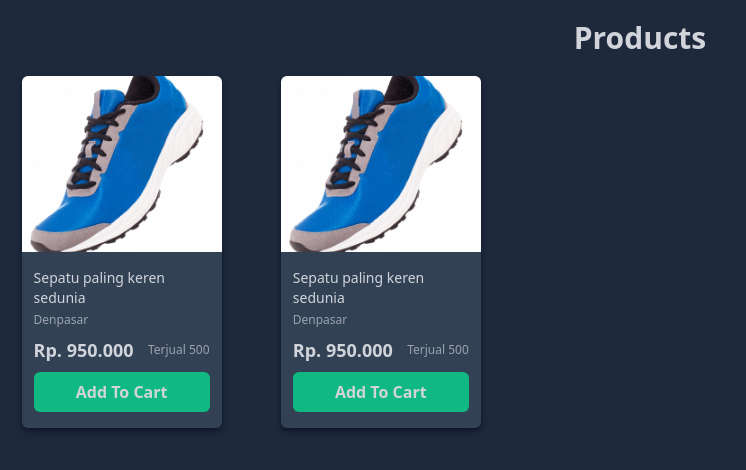
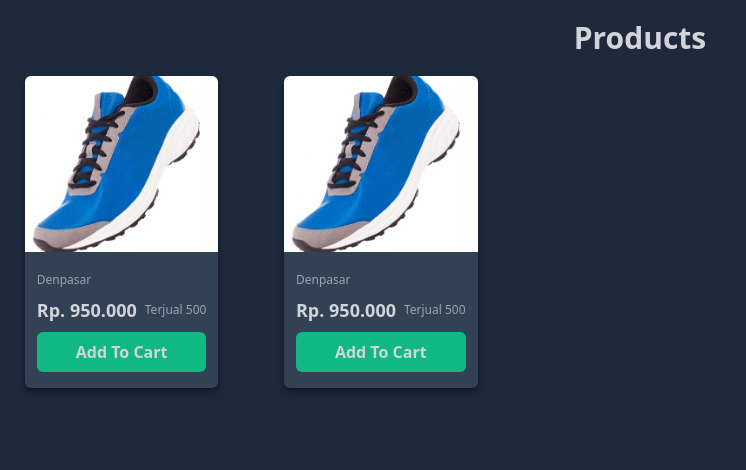
Before and after one commit to ciptacoding/REACT, a React (Vite) app: page /products in a window 1280 px wide. Shown: the top 470 px of the page, without its empty margins (0-746 px from the left). Built offline with nearby package versions, Linux system fonts and the light colour scheme.

Commit message:
Feat: change name of props

```diff
--- a/src/Components/Fragments/CardProduct.jsx
+++ b/src/Components/Fragments/CardProduct.jsx
@@ -23,11 +23,11 @@ const CardHeader = (props) => {
 };
 
 const CardBody = (props) => {
-   const { title, location, price, sold } = props;
+   const { name, location, price, sold } = props;
    return (
       <div>
          <div className="px-3 text-sm pb-2">
-            <a href="#">{title}</a>
+            <a href="#">{name}</a>
             <p className="text-xs text-gray-400 pt-1">{location}</p>
          </div>
          <div className="px-3 pb-2 flex justify-between items-center gap-2">
```
